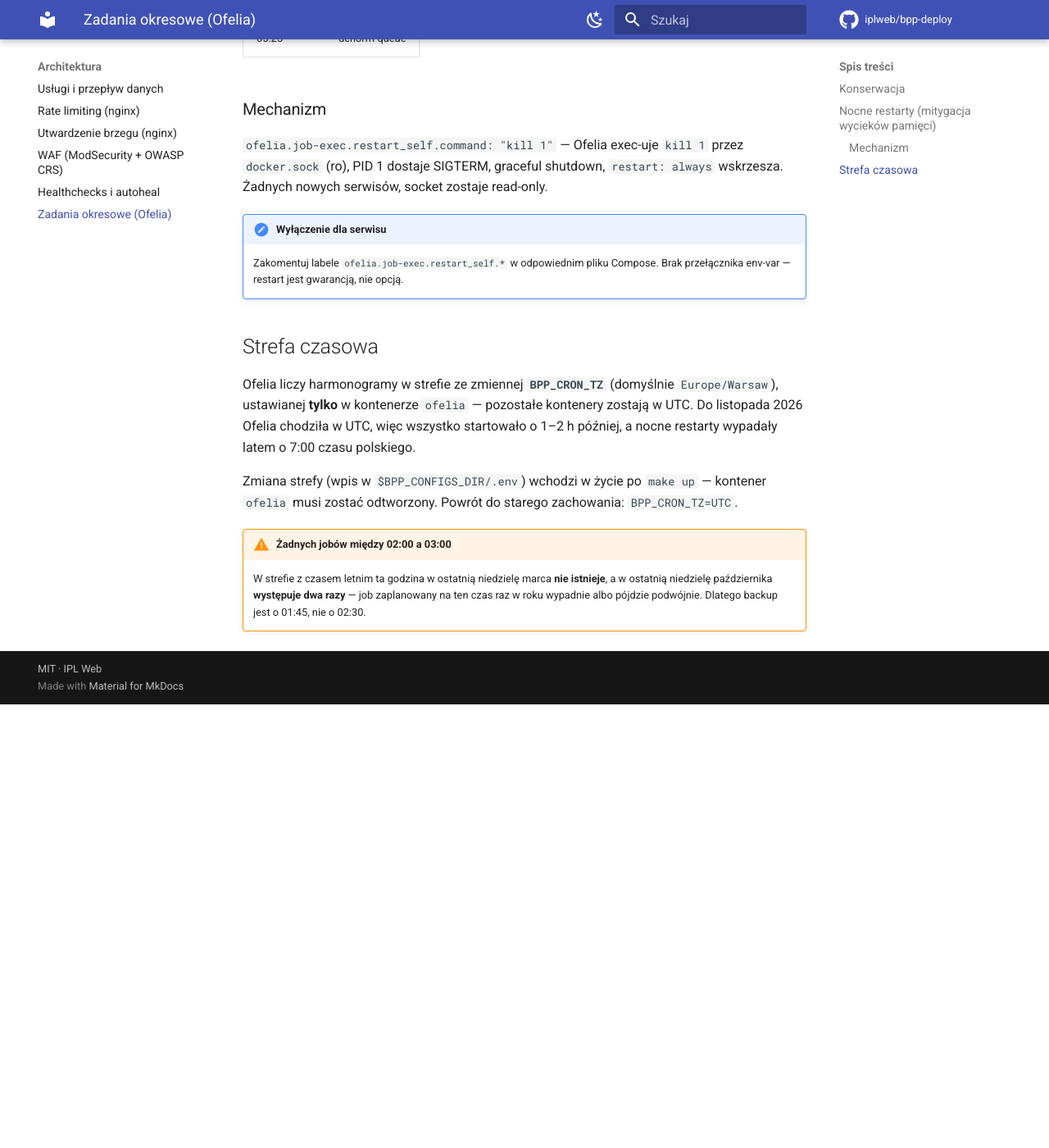
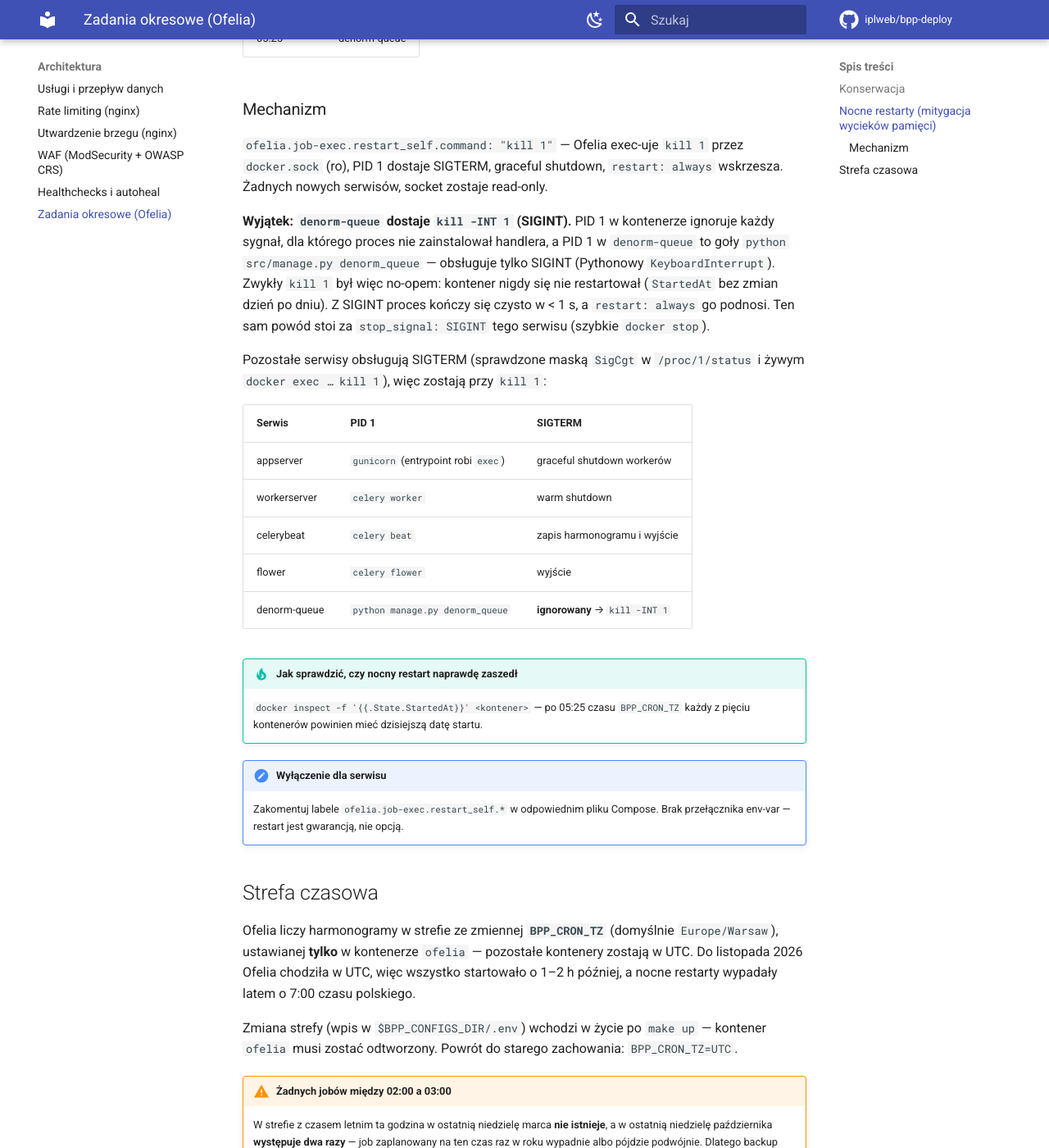
Before and after one commit to iplweb/bpp-deploy, an MkDocs documentation site: the page built from docs/architektura/zadania-ofelia.md, in a window 1280 px wide and 1400 px high, scrolled down 1316 px. Shown: the whole window at 82% size. Built offline with MkDocs 1.6.1 and Material for MkDocs 9.7.7, drawn with Linux system fonts in a browser that asks for light colours; comment, search, counter and statistics services are not loaded; before the commit the page ends 2175 px from its top, so only the background shows below that.

Commit message:
fix(ofelia): nocny restart denorm-queue przez SIGINT zamiast SIGTERM
PID 1 w denorm-queue to goły `python manage.py denorm_queue` bez handlera
SIGTERM, a PID 1 w kontenerze ignoruje sygnały bez handlera — `kill 1`
o 05:25 był no-opem i kontener nigdy się nie restartował. `kill -INT 1`
kończy proces czysto (KeyboardInterrupt), `restart: always` go podnosi
(ten sam powód co `stop_signal: SIGINT` z #65).

Pozostałe nocne restarty (appserver/gunicorn, workerserver, celerybeat,
flower) obsługują SIGTERM — sprawdzone maską SigCgt i żywym `kill 1`,
zostają bez zmian.

Test `test_ofelia_restart_signals` na wyrenderowanym `docker compose config`;
docs: zadania-ofelia, healthchecks-autoheal, pułapka w CLAUDE.md.

Co-Authored-By: Claude Opus 5.5 <noreply@anthropic.com>
Claude-Session: https://claude.ai/code/session_01Mr7s9sbpoYs1MGG5qCaZ5c

```diff
--- a/docs/architektura/zadania-ofelia.md
+++ b/docs/architektura/zadania-ofelia.md
@@ -41,6 +41,29 @@ memory leak, nie burst. Staggered restart **05:00–05:25** (po backupie 01:45 i
 `docker.sock` (ro), PID 1 dostaje SIGTERM, graceful shutdown, `restart: always`
 wskrzesza. Żadnych nowych serwisów, socket zostaje read-only.
 
+**Wyjątek: `denorm-queue` dostaje `kill -INT 1` (SIGINT).** PID 1 w kontenerze
+ignoruje każdy sygnał, dla którego proces nie zainstalował handlera, a PID 1 w
+`denorm-queue` to goły `python src/manage.py denorm_queue` — obsługuje tylko SIGINT
+(Pythonowy `KeyboardInterrupt`). Zwykły `kill 1` był więc no-opem: kontener nigdy się
+nie restartował (`StartedAt` bez zmian dzień po dniu). Z SIGINT proces kończy się
+czysto w < 1 s, a `restart: always` go podnosi. Ten sam powód stoi za
+`stop_signal: SIGINT` tego serwisu (szybkie `docker stop`).
+
+Pozostałe serwisy obsługują SIGTERM (sprawdzone maską `SigCgt` w `/proc/1/status`
+i żywym `docker exec … kill 1`), więc zostają przy `kill 1`:
+
+| Serwis | PID 1 | SIGTERM |
+|---|---|---|
+| appserver | `gunicorn` (entrypoint robi `exec`) | graceful shutdown workerów |
+| workerserver | `celery worker` | warm shutdown |
+| celerybeat | `celery beat` | zapis harmonogramu i wyjście |
+| flower | `celery flower` | wyjście |
+| denorm-queue | `python manage.py denorm_queue` | **ignorowany** → `kill -INT 1` |
+
+!!! tip "Jak sprawdzić, czy nocny restart naprawdę zaszedł"
+    `docker inspect -f '{{.State.StartedAt}}' <kontener>` — po 05:25 czasu
+    `BPP_CRON_TZ` każdy z pięciu kontenerów powinien mieć dzisiejszą datę startu.
+
 !!! note "Wyłączenie dla serwisu"
     Zakomentuj labele `ofelia.job-exec.restart_self.*` w odpowiednim pliku Compose.
     Brak przełącznika env-var — restart jest gwarancją, nie opcją.
```
Also changed, not shown: CLAUDE.md (+1 -1 lines), docker-compose.workers.yml (+6 -1 lines), docs/architektura/healthchecks-autoheal.md (+3 -1 lines), 1 other file.
